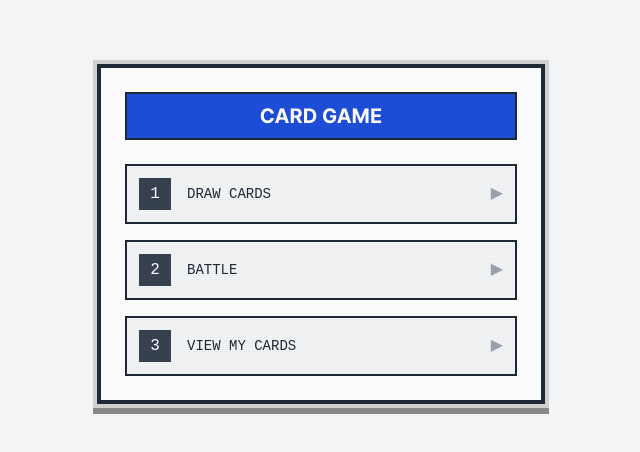
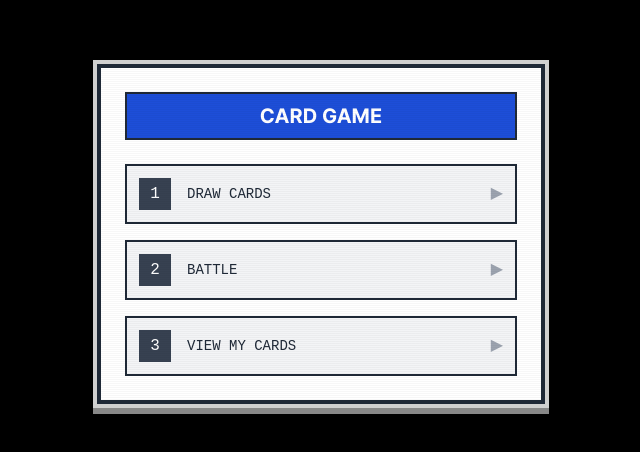
Before and after one commit to team-solamon/solamon, a Next.js app in the folder frontend/: page / in a window 1280 px wide. Shown: the part 166-618 px from the top of the page, without its empty margins (319-959 px from the left). Built offline with nearby package versions, Linux system fonts and the light colour scheme.

Commit message:
feat: update main page styling and set body background color to black

```diff
--- a/frontend/src/app/page.tsx
+++ b/frontend/src/app/page.tsx
@@ -16,7 +16,7 @@
   }
 
   return (
-    <main className='flex min-h-screen flex-col items-center justify-center bg-gray-100'>
+    <main className='flex min-h-screen flex-col items-center justify-center'>
       <div
         className='game-container p-6 bg-white border-4 border-gray-800 rounded-none text-gray-800 w-full max-w-md mx-auto relative'
         style={{
--- a/frontend/src/styles/globals.css
+++ b/frontend/src/styles/globals.css
@@ -90,6 +90,10 @@
   .min-h-main {
     @apply min-h-[calc(100vh-56px)];
   }
+
+  body {
+    background-color: black;
+  }
 }
 
 @layer utilities {
```
